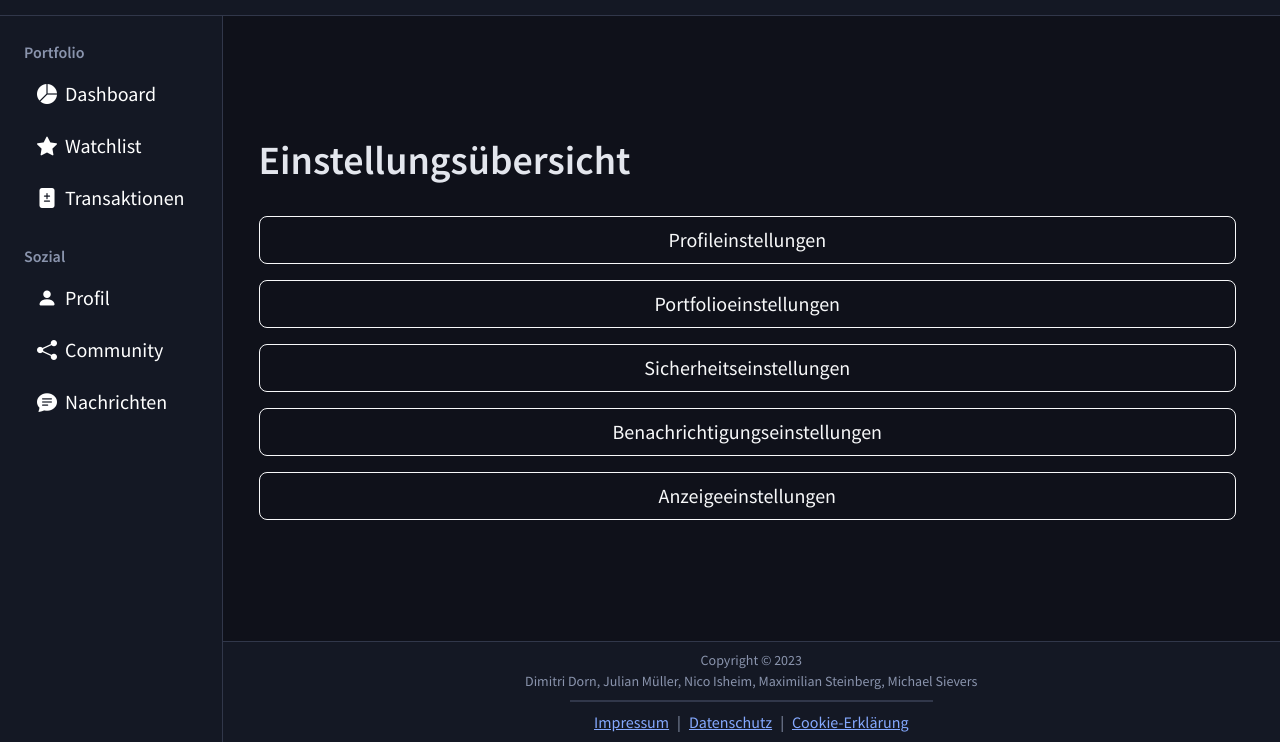
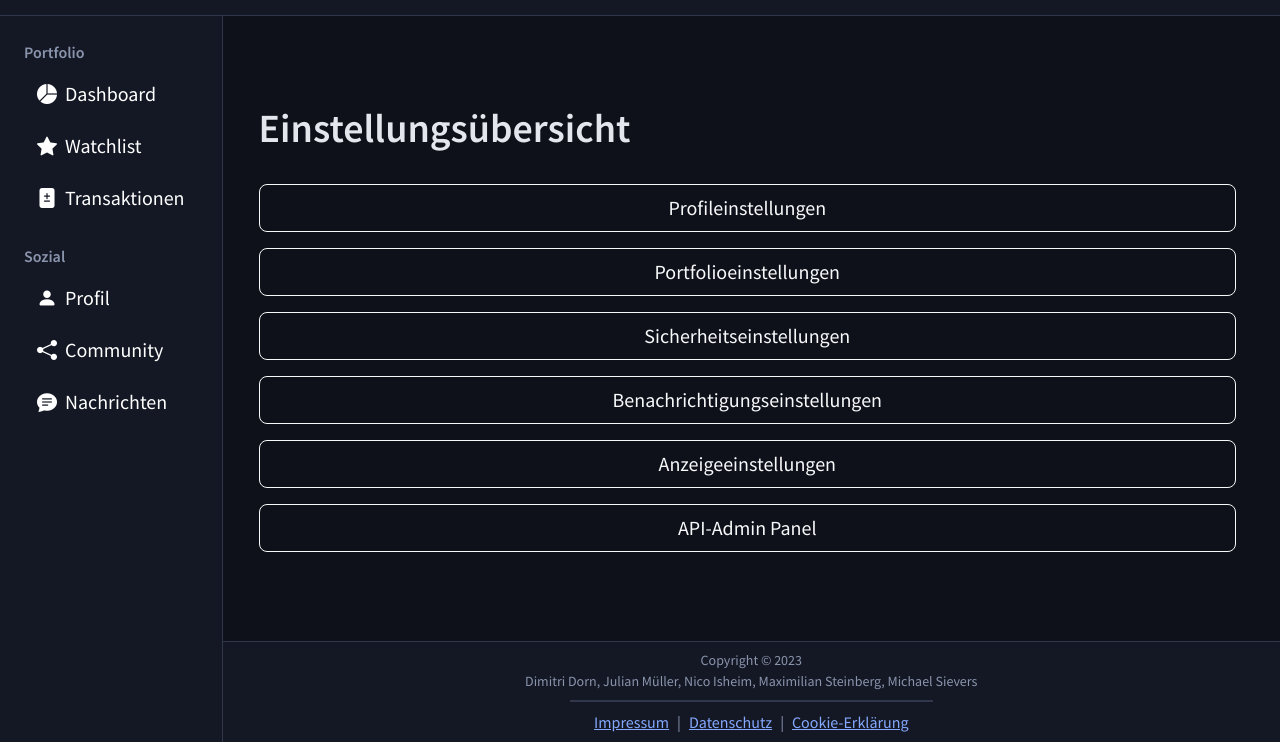
Before and after one commit to STPProjectOrg/software-project, a Django app: page /settings/ in a window 1280 px wide. Shown: the part 58-800 px from the top of the page. Run offline with Django 4.2, Linux system fonts and the light colour scheme; the visitor is signed in with stand-in values (Sample User, id 1); some libraries are stand-ins or nearby versions.

Commit message:
add api-admin panel button to settings

```diff
--- a/app/api_app/urls.py
+++ b/app/api_app/urls.py
@@ -3,5 +3,5 @@ from api_app import views
 app_name = 'api_app'
 
 urlpatterns = [
-    re_path('api', views.api)
+    re_path('api', views.api, name="api")
 ]
--- a/app/settings_app/templates/settings_app/settingsOverview.html
+++ b/app/settings_app/templates/settings_app/settingsOverview.html
@@ -22,6 +22,11 @@
                 <a href="{% url 'settings_app:viewSettings' %}"
                    class="btn btn-outline-light btn-lg flex-fill me-2"
                    role="button">{% trans "Anzeigeeinstellungen" %}</a>
+               {% if user.is_superuser == 1 %}
+                <a href="{% url 'api_app:api' %}"
+                   class="btn btn-outline-light btn-lg flex-fill me-2"
+                   role="button">{% trans "API-Admin Panel" %}</a>
+               {% endif %}
             </div>
         </div>
     </div>
--- a/app/settings_app/views.py
+++ b/app/settings_app/views.py
@@ -16,7 +16,7 @@ def settings(request):
     """
     Renders the settings overview page.
     """
-    return render(request, 'settings_app/settingsOverview.html')
+    return render(request, 'settings_app/settingsOverview.html', {"user": request.user})
 
 
 @login_required
```
